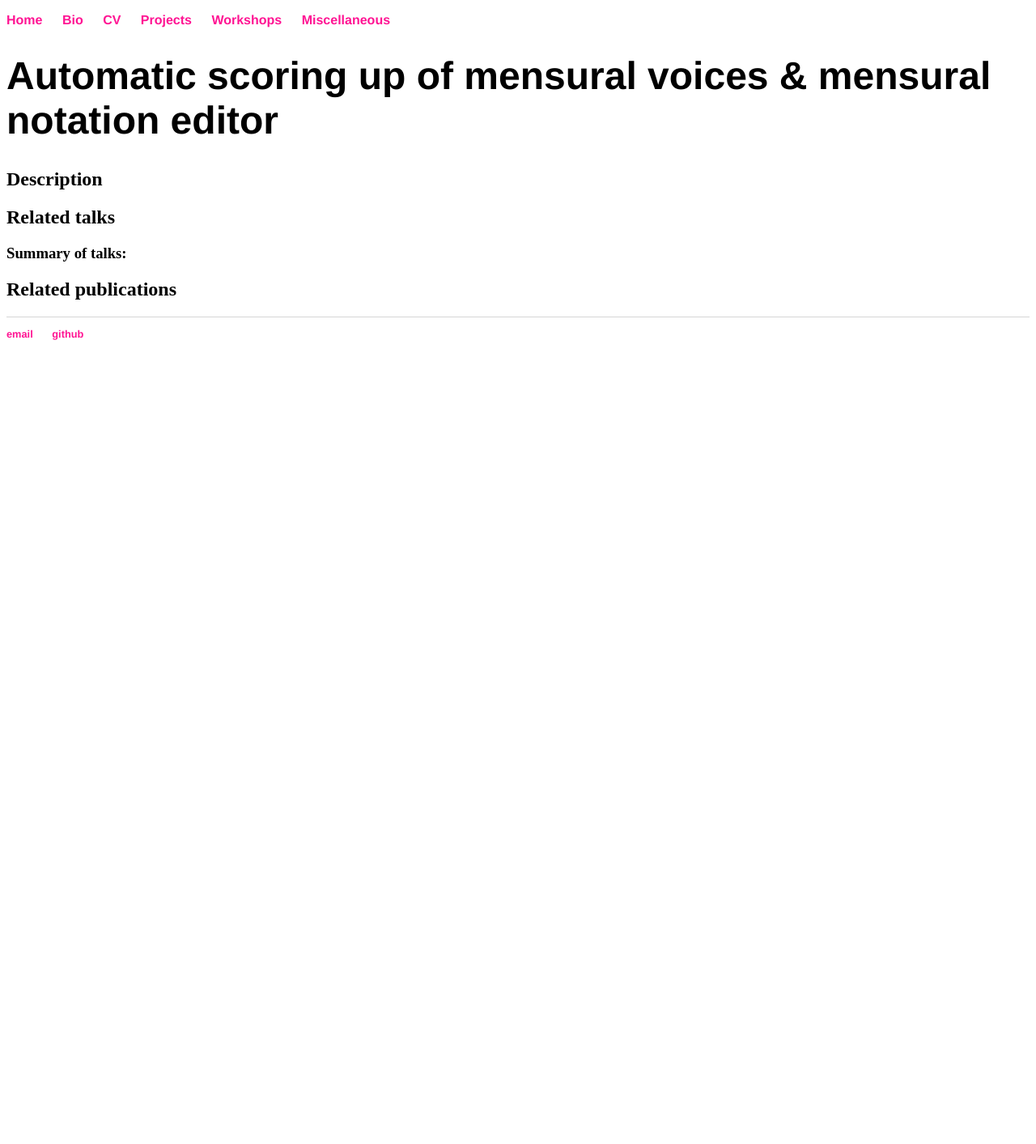
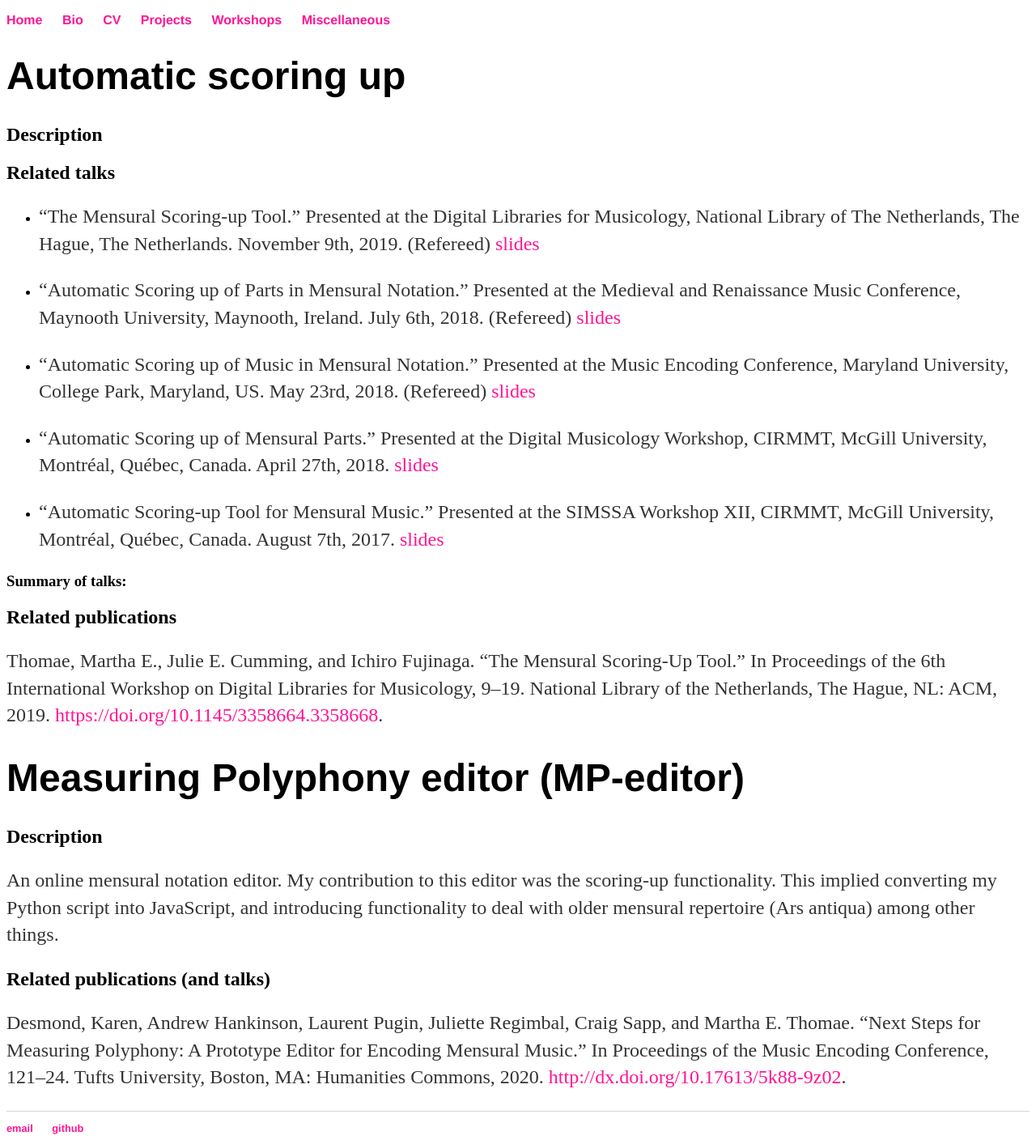
Before and after one commit to martha-thomae/martha-thomae.github.io, a Jekyll site: the page built from projects/scoringup.md, in a window 1280 px wide. Shown: the whole page at 81% size. Built offline with Jekyll 4.4.1, drawn with Linux system fonts in a browser that asks for light colours; before the commit the page ends 900 px from its top, so only the background shows below that.

Commit message:
Add yaml files for individual talks and references to them in projects

```diff
--- /dev/null
+++ b/_data/talksGuate.yaml
@@ -0,0 +1,14 @@
+- name: “Digitization and Encoding of the Musical Contents of a Set of Guatemalan Choirbooks.” Invited lecture for Multimedia Systems (GLIS 633) course, McGill University, Montréal, Québec, Canada. November 27th, 2019.
+  link: /
+- name: '“OMR for Mensural Notation: Looking at a Guatemalan Music Manuscript.” Presented at the SIMSSA Workshop XIX, CIRMMT, McGill University, Montréal, Québec, Canada. September 21st, 2019.'
+  link: /
+- name: “Taking Digital Humanities to Guatemala, a Case Study in the Preservation of Colonial Musical Heritage.” Presented at the Digital Humanities Conference, Tivoli Vredenburg, Utrecht, The Netherlands. July 10th, 2019. (Refereed)
+  link: /
+- name: '“Guatemalan Manuscripts: Digitization Issues and Future Challenges in the Adaption of the OMR Workflow for Mensural Music.” Presented at the SIMSSA Workshop XVIII, Department of Musicology, University of Vienna, Vienna, Austria. June 2nd, 2019.'
+  link: /
+- name: “Application of Music-Encoding Technologies to Guatemalan Choirbooks, Facilitating Preservation and Musicological Studies of the Colonial Repertoire.” Presented at the Music Encoding Conference, University of Vienna, Vienna, Austria. May 31st, 2019. (Refereed)
+  link: /
+- name: '“Preservation of the Colonial Musical Heritage of Guatemala through Digitization and Music Encoding Technologies.” Presented at the Association of Canadian Archivists McGill Student Chapter’s annual colloquium: Archival Outreach & Hidden Collections, McLennan-Redpath Library Complex, McGill University, Montréal, Québec, Canada. March 18th, 2019. (Refereed)'
+  link: /
+- name: '“Guatemalan Manuscript Digitization Project.” Presented at the SIMSSA Workshop XVII: Infrastructure for Music Discovery, CIRMMT, McGill University, Montréal, Québec, Canada. December 1st, 2018.'
+  link: /
--- /dev/null
+++ b/_data/talksMensuraltrans.yaml
@@ -0,0 +1,6 @@
+- name: '“A Methodology for Encoding Mensural Music: Introducing the Mensural MEI Translator.” Invited talk at the Music Technology Group, Universitat Pompeu Fabra, Barcelona, Spain. May 22nd, 2017.'
+  link: /
+- name: '“A Methodology for Encoding Mensural Music: Introducing the Mensural MEI Translator.” Presented at the Music Encoding Conference, Université de Tours, Tours, France. May 17th, 2017. (Refereed)'
+  link: /
+- name: “Digital Encoding of Mensural Music.” Presented at the SIMSSA Workshop X, CIRMMT, McGill University, Montréal, Québec, Canada. September 24th, 2016.
+  link: /
--- /dev/null
+++ b/_data/talksOMR.yaml
@@ -0,0 +1,2 @@
+- name: “Retrieving Music Semantics from Optical Music Recognition by Machine Translation.” Presented at the Music Encoding Conference, Tufts University, Boston, MA (online). May 27th, 2020. (Refereed)
+  link: /
--- /dev/null
+++ b/_data/talksScup.yaml
@@ -0,0 +1,10 @@
+- name: “The Mensural Scoring-up Tool.” Presented at the Digital Libraries for Musicology, National Library of The Netherlands, The Hague, The Netherlands. November 9th, 2019. (Refereed)
+  link: /
+- name: “Automatic Scoring up of Parts in Mensural Notation.” Presented at the Medieval and Renaissance Music Conference, Maynooth University, Maynooth, Ireland. July 6th, 2018. (Refereed)
+  link: /
+- name: “Automatic Scoring up of Music in Mensural Notation.” Presented at the Music Encoding Conference, Maryland University, College Park, Maryland, US. May 23rd, 2018. (Refereed)
+  link: /
+- name: “Automatic Scoring up of Mensural Parts.” Presented at the Digital Musicology Workshop, CIRMMT, McGill University, Montréal, Québec, Canada. April 27th, 2018.
+  link: /
+- name: “Automatic Scoring-up Tool for Mensural Music.” Presented at the SIMSSA Workshop XII, CIRMMT, McGill University, Montréal, Québec, Canada. August 7th, 2017.
+  link: /
--- /dev/null
+++ b/_data/talksSurvey.yaml
@@ -0,0 +1,4 @@
+- name: “Digital Infrastructures for Mensural Music Using MEI.” Invited lecture for the Kolloquium Musikwissenschaft, Freiburger Forschungs- und Lehrzentrum Musik (FZM), Freiburg, Germany. January 26th, 2021.
+  link: /
+- name: '“MEI for Encoding Mensural Music – A Survey.” Invited lecture for the Digital Humanities in Early Music Research I Series – Session II: Early Music Databases and Encoding, Prague (online). June 22nd, 2020.'
+  link: /
--- a/projects/index.md
+++ b/projects/index.md
@@ -11,7 +11,8 @@ title: projects
 
 These invited talks summarize the work on projects 1 to 3:
 
-- “Digital Infrastructures for Mensural Music Using MEI.” Invited lecture presented at the Kolloquium Musikwissenschaft, Freiburger Forschungs- und Lehrzentrum Musik (FZM), Freiburg, Germany, January 26, 2021.
-- “MEI for Encoding Mensural Music – A Survey.” Invited lecture presented at the Digital Humanities in Early Music Research I Series – Session II: Early Music Databases and Encoding, Prague, Czech Republic (online), June 22, 2020.
+{% for item in site.data.talksSurvey %}
+- {{ item.name }} [slides]({{ item.link }})
+{% endfor %}
 
 The most complete version of these presentations can be found [here](/assets/slides/Freiburg_Music_Research_Colloquium - compressed.pdf).
--- a/projects/scoringup.md
+++ b/projects/scoringup.md
@@ -1,12 +1,23 @@
 ---
 layout: projects
 title: Automatic Scoring up and Mensural Notation Editor
-heading: Automatic scoring up of mensural voices & mensural notation editor
 ---
+# Automatic scoring up
 ## Description
 
 ## Related talks
+{% for item in site.data.talksScup %}
+- {{ item.name }} [slides]({{ item.link }})
+{% endfor %}
 
 ### Summary of talks:
 
 ## Related publications
+Thomae, Martha E., Julie E. Cumming, and Ichiro Fujinaga. “The Mensural Scoring-Up Tool.” In Proceedings of the 6th International Workshop on Digital Libraries for Musicology, 9–19. National Library of the Netherlands, The Hague, NL: ACM, 2019. [https://doi.org/10.1145/3358664.3358668](https://doi.org/10.1145/3358664.3358668).
+
+# Measuring Polyphony editor (MP-editor)
+## Description
+An online mensural notation editor. My contribution to this editor was the scoring-up functionality. This implied converting my Python script into JavaScript, and introducing functionality to deal with older mensural repertoire (Ars antiqua) among other things.
+
+## Related publications (and talks)
+Desmond, Karen, Andrew Hankinson, Laurent Pugin, Juliette Regimbal, Craig Sapp, and Martha E. Thomae. “Next Steps for Measuring Polyphony: A Prototype Editor for Encoding Mensural Music.” In Proceedings of the Music Encoding Conference, 121–24. Tufts University, Boston, MA: Humanities Commons, 2020. [http://dx.doi.org/10.17613/5k88-9z02](http://dx.doi.org/10.17613/5k88-9z02).
```
Also changed, not shown: projects/cmn2mensural.md (+3 -0 lines), projects/guatemala.md (+4 -0 lines), projects/machinetranslation.md (+1 -0 lines).
